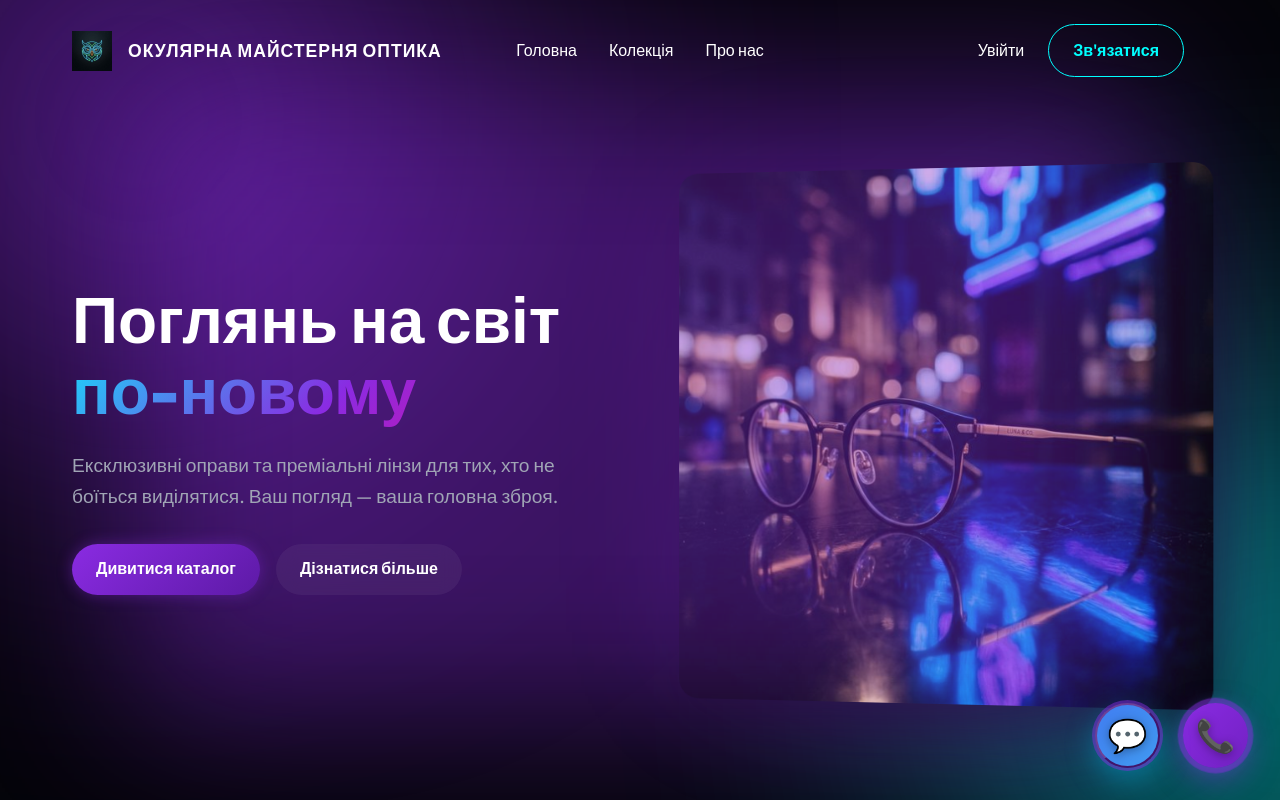
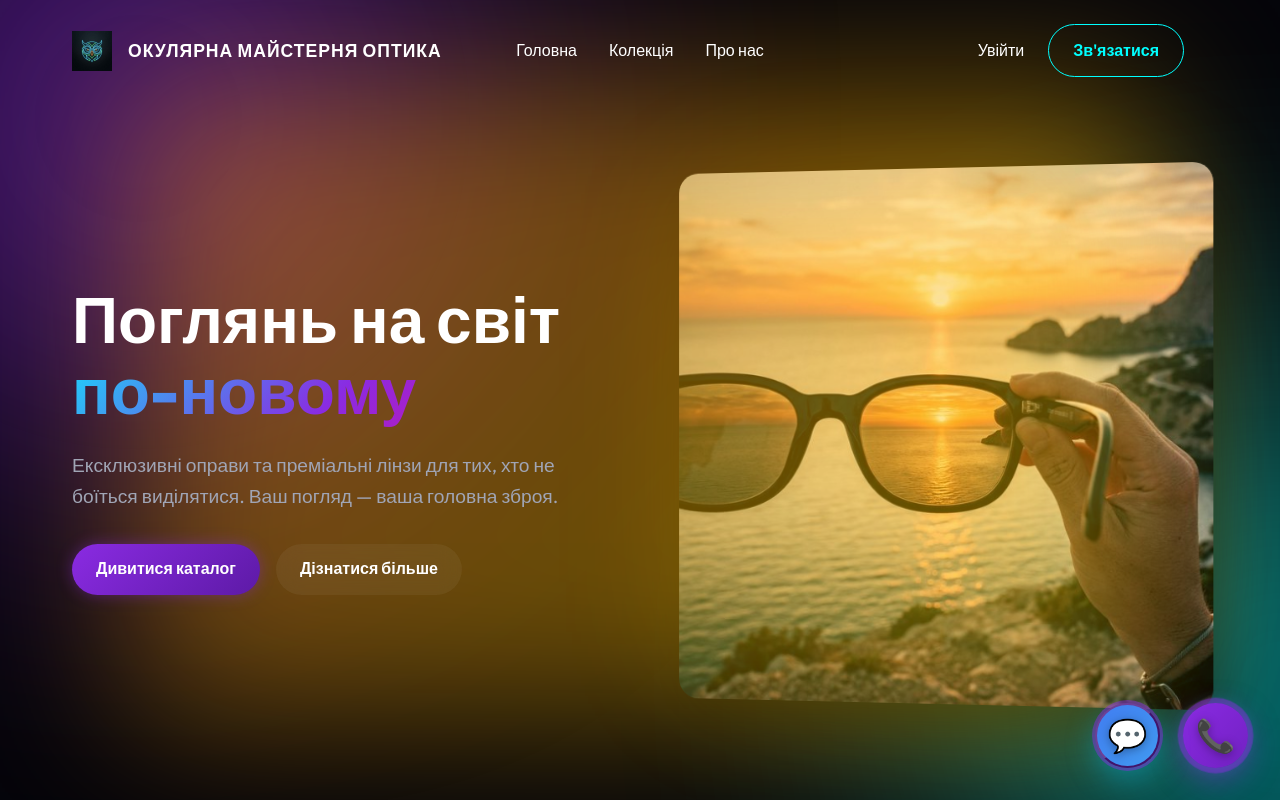
Before and after one commit to goddionysus1985/suspicious-owl, a website: page public/index.html in a window 1280 px wide. Shown: the top 800 px of the page. Drawn offline with Linux system fonts and the light colour scheme; no server answers.

```diff
--- a/public/css/index-page.css
+++ b/public/css/index-page.css
@@ -63,7 +63,7 @@
     position: absolute;
     width: 80%;
     height: 80%;
-    background: var(--accent-glow);
+    background: linear-gradient(135deg, #FF8C00, #FFD700);
     filter: blur(80px);
     top: 10%;
     left: 10%;
--- a/public/index.html
+++ b/public/index.html
@@ -81,7 +81,7 @@
             </div>
             <div class="hero-image-wrapper fade-in-right">
                 <div class="image-glow"></div>
-                <img src="assets/hero.png" alt="Преміальні окуляри" class="hero-img">
+                <img src="assets/new_hero_sunset.png" alt="Преміальні окуляри" class="hero-img">
             </div>
         </div>
     </section>
```
Also changed, not shown: public/assets/new_hero_sunset.png (added).
